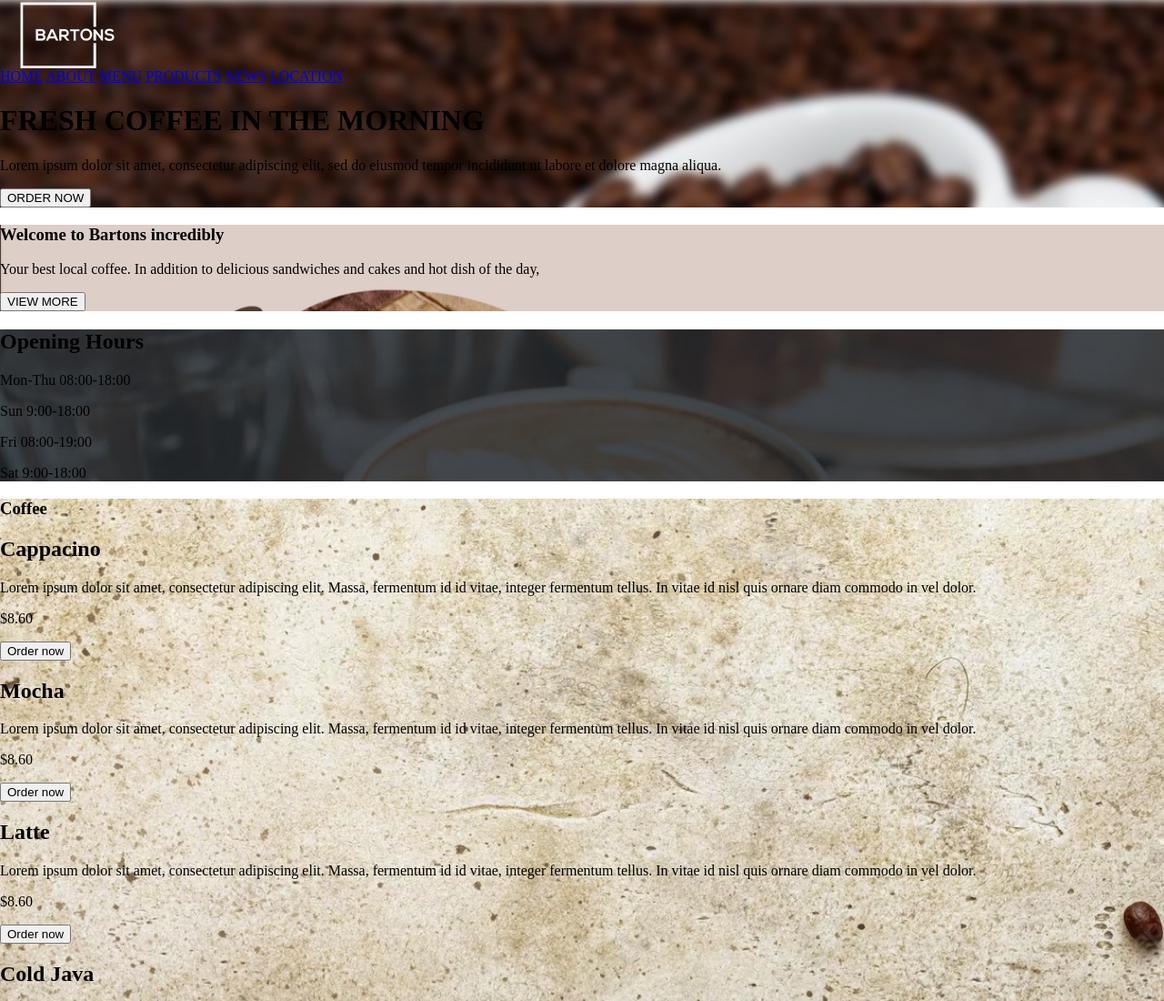
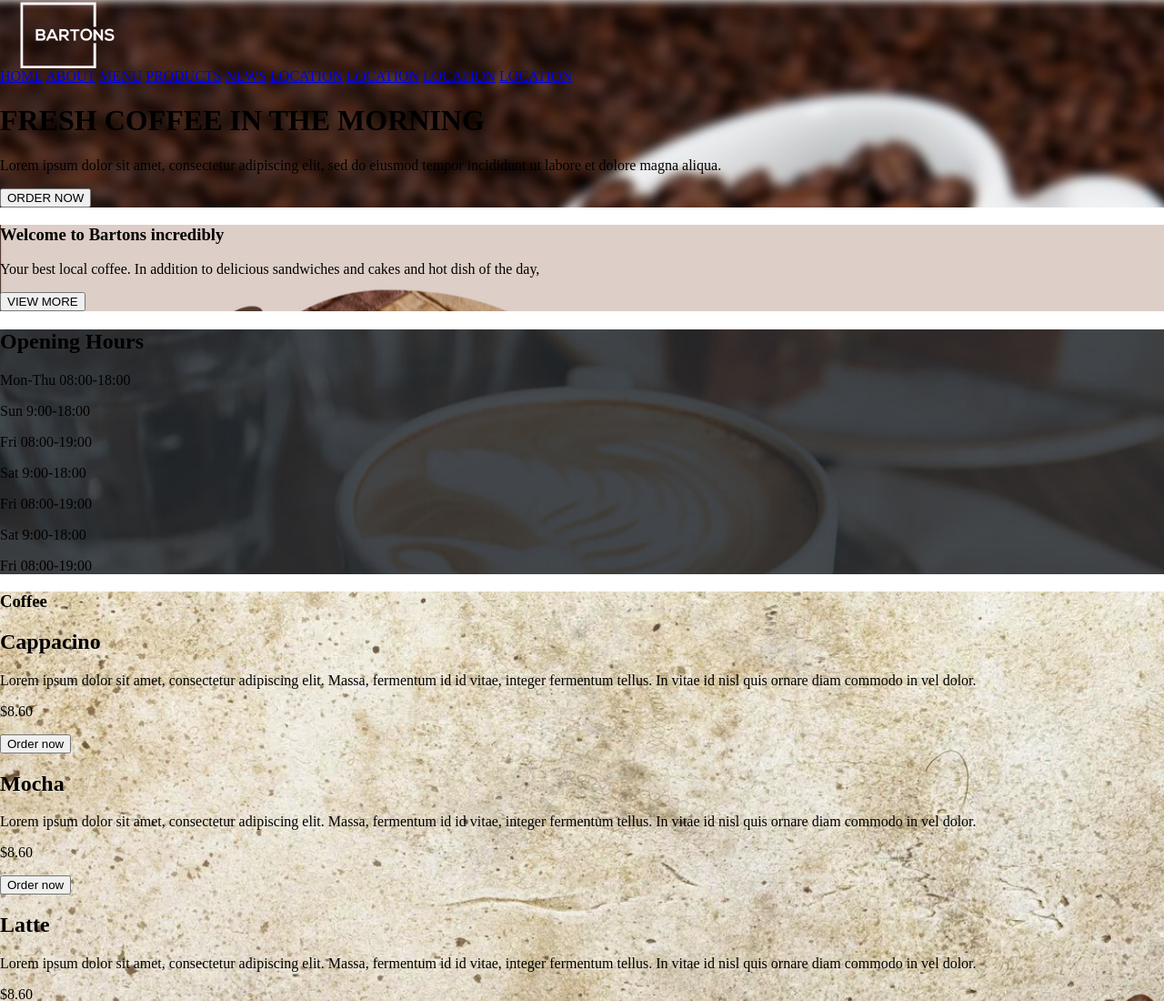
Before and after one commit to Kunaal200/coffee, a plain HTML site: page index.html in a window 1280 px wide. Shown: the top 1100 px of the page at 91% size. Drawn offline with Linux system fonts and the light colour scheme.

Commit message:
second commit

```diff
--- a/index.html
+++ b/index.html
@@ -18,6 +18,9 @@
                 <a href="#">MENU</a>
                 <a href="#">PRODUCTS</a>
                 <a href="#">NEWS</a>
+                <a href="#">LOCATION</a>
+                <a href="#">LOCATION</a>
+                <a href="#">LOCATION</a>
                 <a href="#">LOCATION</a>
             </nav>
         </div>
@@ -48,6 +51,12 @@
                     08:00-19:00</p>
                 <p>Sat
                     9:00-18:00</p>
+                <p>Fri
+                    08:00-19:00</p>
+                <p>Sat
+                    9:00-18:00</p>
+                <p>Fri
+                    08:00-19:00</p>
             </div>
         </section>
         <section>
```
